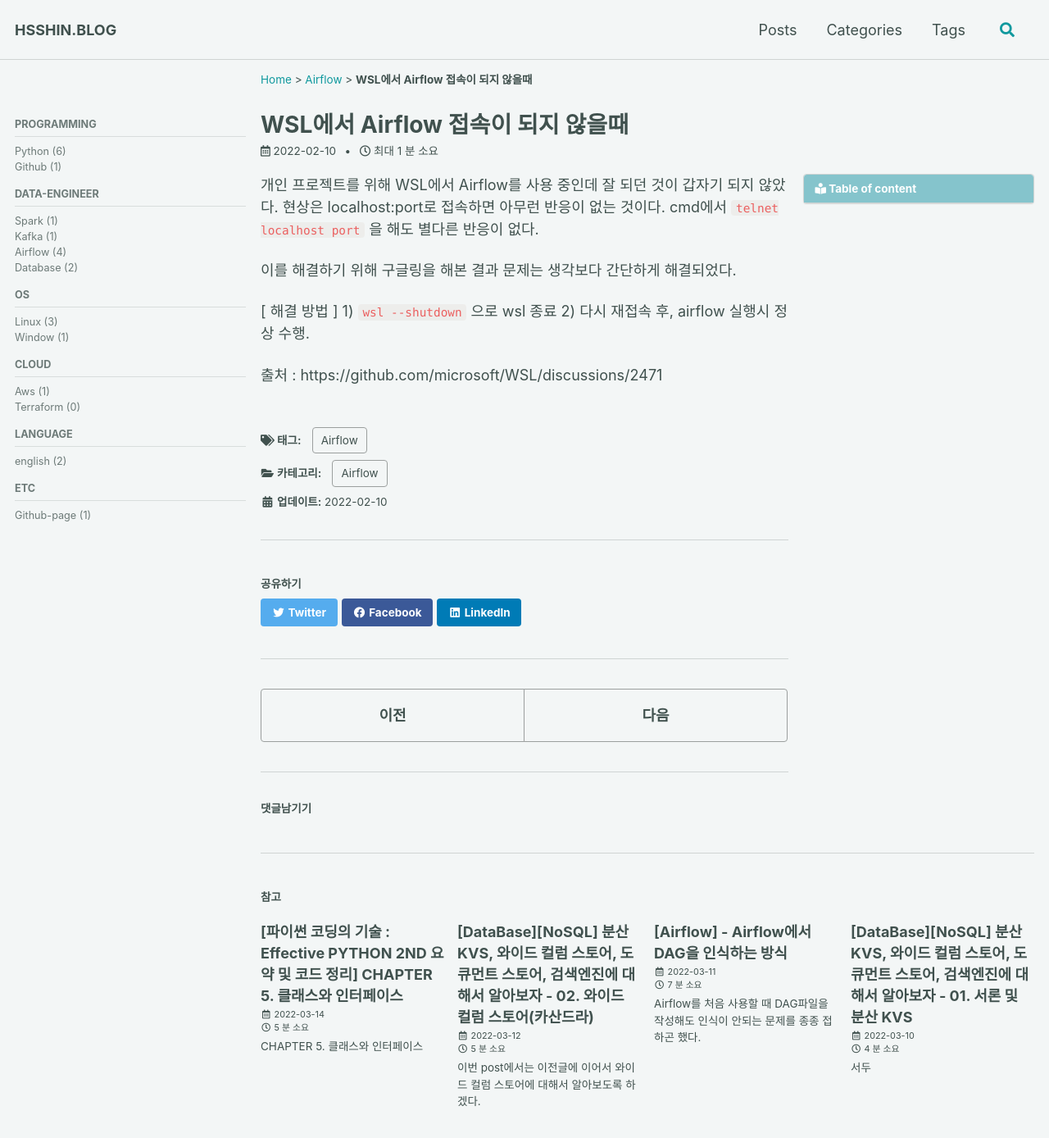
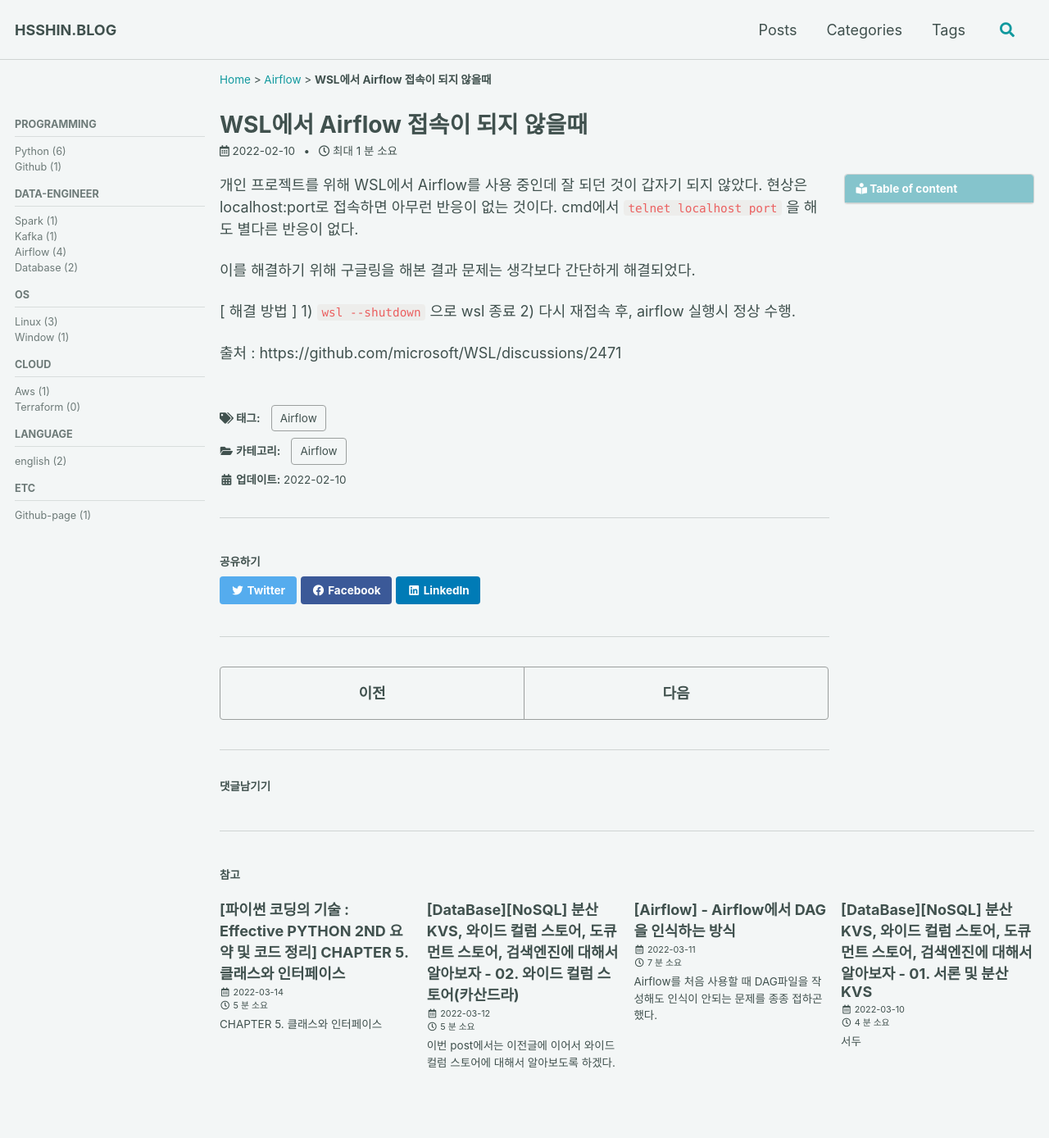
Before and after one commit to dlgldgldgld/dlgldgldgld.github.io, a Jekyll site: the page built from _posts/Airflow/2022-02-10-Airflow-Not-conneted.md, in a window 1280 px wide and 1400 px high. Shown: the top 1388 px of the window at 82% size. Built offline with Jekyll 4.4.1, drawn with Linux system fonts in a browser that asks for light colours; cached includes are drawn as plain includes; comment, search, counter and statistics services are not loaded.

Commit message:
update posts and variables.

```diff
--- a/_sass/minimal-mistakes/_variables.scss
+++ b/_sass/minimal-mistakes/_variables.scss
@@ -156,8 +156,8 @@ $max-width: $x-large !default;
    ========================================================================== */
 
 $right-sidebar-width-narrow: 200px !default;
-$right-sidebar-width: 300px !default;
-$right-sidebar-width-wide: 400px !default;
+$right-sidebar-width: 250px !default;
+$right-sidebar-width-wide: 250px !default;
 
 /*
    Other
```
Also changed, not shown: _posts/DataBase/2022-03-12-WCS.md (+5 -2 lines).
